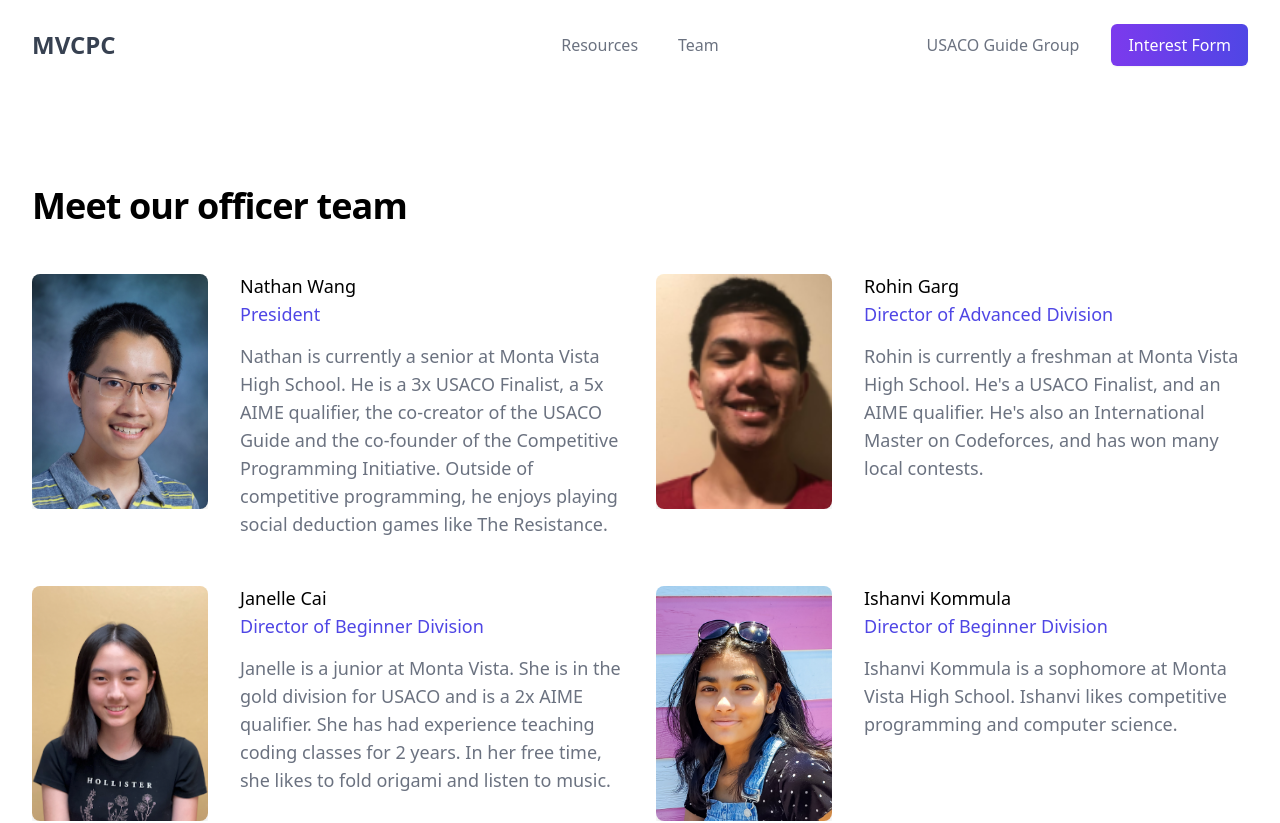
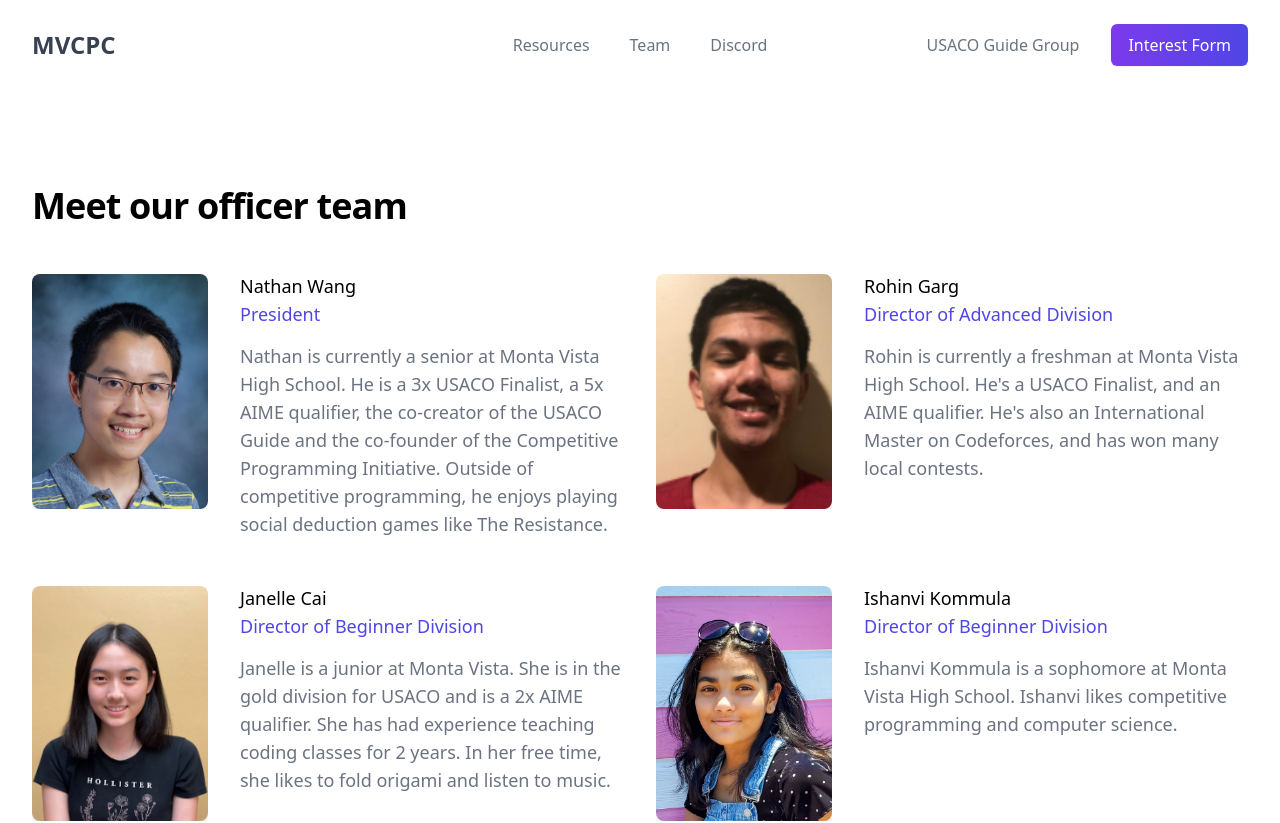
Before and after one commit to thecodingwizard/mvcpc, a Next.js app: page /team in a window 1280 px wide. Shown: the top 823 px of the page. Built offline with nearby package versions, Linux system fonts and the light colour scheme; a web font is replaced by a local one; what @tailwindcss/typography would draw is missing.

Commit message:
add discord links

```diff
--- a/components/Layout.tsx
+++ b/components/Layout.tsx
@@ -3,6 +3,7 @@ import Link from "next/link";
 import { Fragment } from "react";
 import { Popover, Transition } from "@headlessui/react";
 import {
+  ChatAlt2Icon,
   DatabaseIcon,
   MenuIcon,
   UsersIcon,
@@ -37,6 +38,14 @@ const Layout: NextPage = ({ children }) => {
                   Team
                 </a>
               </Link>
+              <a
+                href="https://discord.gg/k4DSRSzBfE"
+                target="_blank"
+                rel="noreferrer"
+                className="text-base font-medium text-gray-500 hover:text-gray-900"
+              >
+                Discord
+              </a>
             </Popover.Group>
             <div className="hidden md:flex items-center justify-end md:flex-1 lg:w-0">
               <a
@@ -111,6 +120,22 @@ const Layout: NextPage = ({ children }) => {
                           </div>
                         </a>
                       </Link>
+                      <a
+                        href="https://discord.gg/k4DSRSzBfE"
+                        target="_blank"
+                        rel="noreferrer"
+                        className="-m-3 p-3 flex items-center rounded-lg hover:bg-gray-50"
+                      >
+                        <div className="flex-shrink-0 flex items-center justify-center h-10 w-10 rounded-md bg-gradient-to-r from-purple-600 to-indigo-600 text-white">
+                          <ChatAlt2Icon
+                            className="h-6 w-6"
+                            aria-hidden="true"
+                          />
+                        </div>
+                        <div className="ml-4 text-base font-medium text-gray-900">
+                          Discord
+                        </div>
+                      </a>
                     </nav>
                   </div>
                 </div>
```
